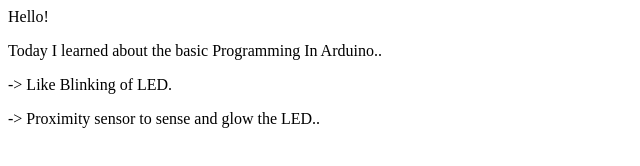
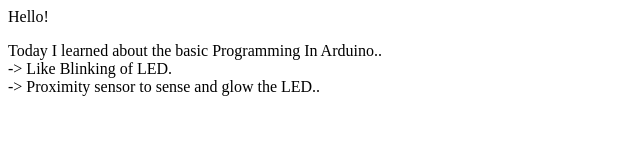
Before and after one commit to Subha1209/Curiosta, a plain HTML site: page index.html in a window 1280 px wide. Shown: the whole page, without its empty margins (0-640 px from the left). Drawn offline with Linux system fonts and the light colour scheme.

Commit message:
initial commit

```diff
--- a/index.html
+++ b/index.html
@@ -2,7 +2,7 @@
 <body>
 <p> Hello! </p>
   Today I learned about the basic Programming In Arduino..
-  <p> -> Like Blinking of LED. </pr>
-  <p> -> Proximity sensor to sense and glow the LED.. </pr>
+  <br> -> Like Blinking of LED.
+  <br> -> Proximity sensor to sense and glow the LED..
 </body>
 </html>
```
